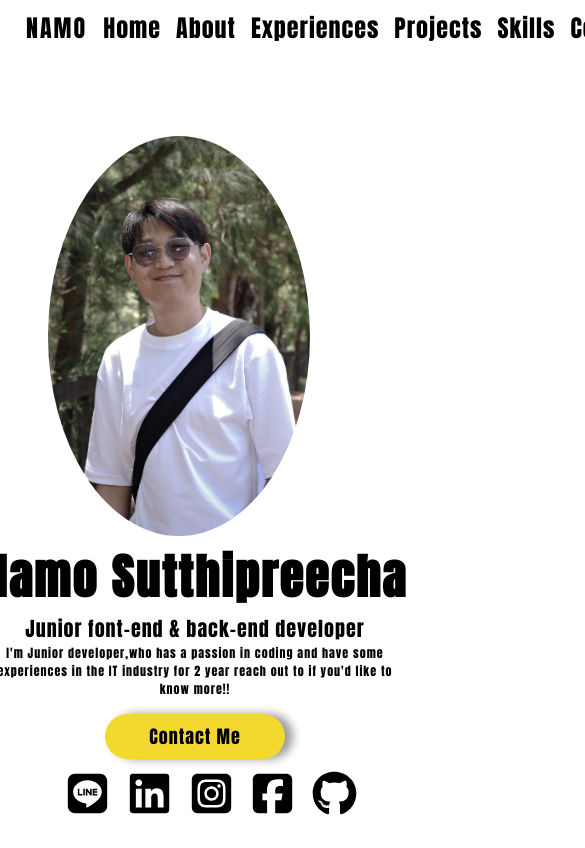
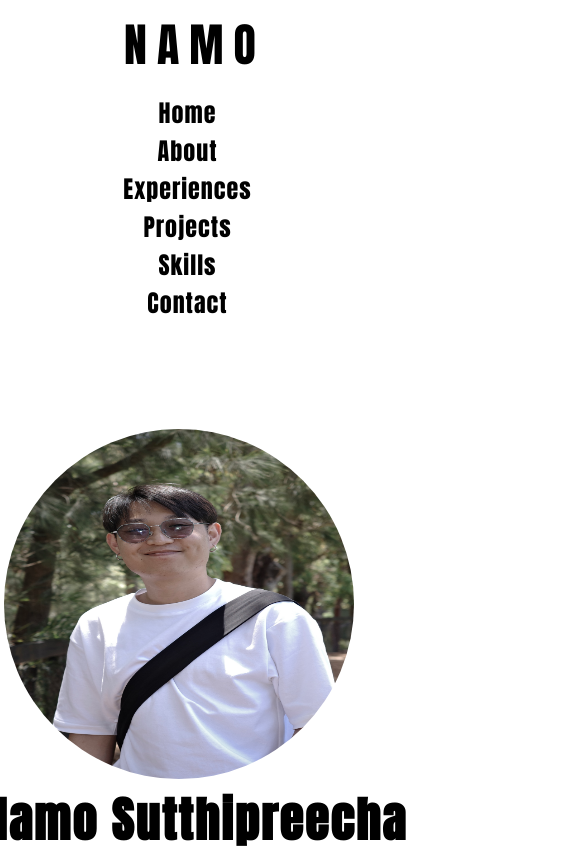
Before and after one commit to Namostpc/My-portfolio-website, a React (Vite) app: page / in a window 390 px wide. Shown: the top 848 px of the page, 585 px wide, since content can reach past the window. Built offline with nearby package versions, Linux system fonts and the light colour scheme.

Commit message:
fix responsive home page

```diff
--- a/package.json
+++ b/package.json
@@ -11,6 +11,7 @@
   },
   "dependencies": {
     "aos": "^2.3.4",
+    "hamburger-react": "^2.5.2",
     "react": "^18.3.1",
     "react-dom": "^18.3.1",
     "react-icons": "^5.4.0"
--- a/src/components/contact/contact.scss
+++ b/src/components/contact/contact.scss
@@ -5,7 +5,7 @@
   position: relative;
   //   padding-top: 3rem;
   height: 550px;
-  //   border: 1px solid red;
+    // border: 1px solid red;
 
   .sub-header {
     font-size: 24px;
@@ -23,8 +23,9 @@
     // gap: 1rem;
     .contact-container {
       width: fit-content;
-      //   border: 1px solid red;
       .contact-detail {
+        // border: 1px solid red;
+
         display: flex;
         justify-content: center;
 
@@ -64,11 +65,24 @@
   }
   @media screen and (max-width: 480px) {
     .contact-wrap {
-    grid-template-columns: 1fr;
-    justify-items: center;
-    padding: 0 0 0 2rem;
+    // grid-template-columns: 1fr;
+    // justify-items: center;
+    // padding: 0 0 0 2rem;
     // border: 1px solid red;
-    word-wrap: break-word;
+    display: flex;
+    flex-direction: column;
+    width: 100%;
+    // border: 1px solid red;
+
+    .contact-container{
+        justify-content: flex-start;
+        .contact-detail {
+            // border: 1px solid red;
+            p,a{
+                font-size: 15px;
+            }
+        }
+    }
     }
   }
 }
--- a/src/components/homepage/homepage.scss
+++ b/src/components/homepage/homepage.scss
@@ -110,7 +110,7 @@
       //     width: 500px;
       //     height: 500px;
         img {
-          max-width: 100%;
+          // max-width: 100%;
           width: 500px;
           height: 500px;
           border-radius: 50%;
@@ -163,8 +163,8 @@
 
       .home-img{
         img{
-          height: 400px;
-          width: 400px;
+          height: 350px;
+          width: 350px;
         }
       }
 
--- a/src/components/nav/nav.jsx
+++ b/src/components/nav/nav.jsx
@@ -1,14 +1,23 @@
-import React, {useEffect} from "react";
+import React, { useState } from "react";
 import "./nav.scss";
 import Aos from "aos";
-import aosfunc from '../../aos'
+import aosfunc from "../../aos";
+import Hamburger from "hamburger-react";
 function Navbar() {
-
-  aosfunc()
+  aosfunc();
+  const [isOpen, setOpen] = useState(false);
   return (
     <section id="nav-bar">
-    <div className="nav-container" data-aos="fade-up" data-aos-duration="1000">
-      <div className="logo-container" data-aos="fade-up" data-aos-duration="1000">
+      <div
+        className="nav-container"
+        data-aos="fade-up"
+        data-aos-duration="1000"
+      >
+        <div
+          className="logo-container"
+          data-aos="fade-up"
+          data-aos-duration="1000"
+        >
           <a href="/">NAMO</a>
         </div>
         <ul className="nav-list">
@@ -16,9 +25,7 @@ function Navbar() {
             <a href="#nav-bar">Home</a>
           </li>
           <li>
-          <a href="#about" onClick="document.getElementby">
-            About
-          </a>
+            <a href="#about">About</a>
           </li>
           <li>
             <a href="#experiences">Experiences</a>
@@ -33,6 +40,31 @@ function Navbar() {
             <a href="#contact">Contact</a>
           </li>
         </ul>
+        {/* <div className="hamburger-container">
+          <Hamburger toggled={isOpen} toggle={setOpen} />
+          {isOpen && (
+            <ul className="hamburger-list">
+              <li>
+                <a href="#nav-bar">Home</a>
+              </li>
+              <li>
+                <a href="#about">About</a>
+              </li>
+              <li>
+                <a href="#experiences">Experiences</a>
+              </li>
+              <li>
+                <a href="#projects">Projects</a>
+              </li>
+              <li>
+                <a href="#skills">Skills</a>
+              </li>
+              <li>
+                <a href="#contact">Contact</a>
+              </li>
+            </ul>
+          )}
+        </div> */}
       </div>
     </section>
   );
--- a/src/components/nav/nav.scss
+++ b/src/components/nav/nav.scss
@@ -1,10 +1,12 @@
-
+#nav-bar {
+  position: relative;
   .nav-container {
     display: flex;
     padding: 10px;
-//   border: 1px solid red;
+      // border: 1px solid red;
+      // flex-direction: column;
     justify-content: space-between;
-  position: sticky;
+    // position: sticky;
 
     .logo-container {
       a {
@@ -12,8 +14,8 @@
         letter-spacing: 2px;
         text-decoration: none;
         color: black;
-    //   border: 1px solid red;
-      padding: 0 16px 0 16px
+          // border: 1px solid red;
+        padding: 0 16px 0 16px;
       }
     }
     .nav-list {
@@ -35,9 +37,110 @@
         a:hover {
           color: grey;
           text-decoration: underline;
-        text-underline-offset: .5rem;
+          text-underline-offset: 0.5rem;
           text-decoration-color: red;
         }
       }
     }
+    .hamburger-container {
+      // position: absolute;
+      // right: 2%;
+      display: none;
+      .hamburger-list {
+        // border: 1px solid red;
+        // display: flex;
+        flex-flow: column nowrap;
       }
+    }
+
+
+  }
+  @media screen and (max-width: 768px) {
+    .nav-container {
+      flex-direction: column;
+      // border: 1px solid red;
+      align-items: center;
+      flex-wrap: wrap;
+      .logo-container a{
+        font-size: 46px;
+        letter-spacing: 10px;
+      }
+      .nav-list{
+        margin-top: 2rem;
+        // border: 1px solid red;
+        margin: 0;
+        padding: 1rem;
+      }
+    }
+
+
+    // .hamburger-container {
+    //   display: flex;
+    //   border: 1px solid red;
+    //   .hamburger-list {
+    //     position: absolute;
+    //     width: 50%;
+    //     height: fit-content;
+    //     top: 10vh;
+    //     left: 2rem;
+    //     list-style-type: none;
+    //     color: black;
+    //     border: 1px solid red;
+    //     z-index: 0;
+
+    //     .hamburger-list a {
+    //       color: black;
+    //     }
+    //   }
+    // }
+  }
+
+  @media screen and (max-width: 480px){
+      .nav-container{
+        align-items: center;
+        // border: 1px solid red;
+
+        .nav-list{
+          display: flex;
+          flex-direction: column;
+          margin-top: 2rem;
+          // border: 1px solid red;
+          width: 100%;
+          margin: 0;
+          padding: 1rem;
+
+          li{
+            // border: 0 0 1px 0 solid red;
+            margin: 0 0 2px 0;
+          }
+        }
+      }
+  }
+}
+
+// .hamburger-container {
+//   display: none;
+// }
+
+// .hamburger-container {
+//   display: inline-block;
+//   cursor: pointer;
+
+//   .bar1, .bar2, .bar3 {
+//     width: 35px;
+//     height: 5px;
+//     background-color: #333;
+//     margin: 6px 0;
+//     transition: 0.4s;
+//   }
+
+//   .change .bar1 {
+//     transform: translate(0, 11px) rotate(-45deg);
+//   }
+
+//   .change .bar2 {opacity: 0;}
+
+//   .change .bar3 {
+//     transform: translate(0, -11px) rotate(45deg);
+//   }
+// }
```
Also changed, not shown: 1 other file (tests, documents, lock files or other folders). Lines whose indentation alone changed are shown as unchanged.
